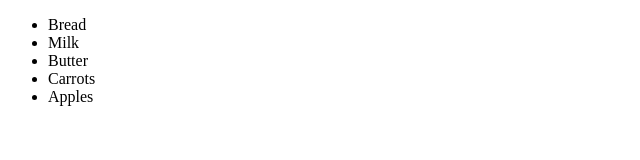
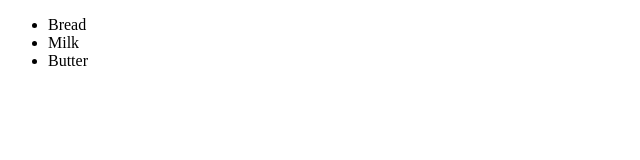
Before and after one commit to JasonKwak/demo2526, a plain HTML site: page index.html in a window 1280 px wide. Shown: the whole page, without its empty margins (0-640 px from the left). Drawn offline with Linux system fonts and the light colour scheme.

```diff
--- a/index.html
+++ b/index.html
@@ -11,8 +11,7 @@
         <li>Bread</li>
         <li>Milk</li>
         <li>Butter</li>
-        <li>Carrots</li>
-        <li>Apples</li>
+
     </ul>
 </body>
 </html>
```
